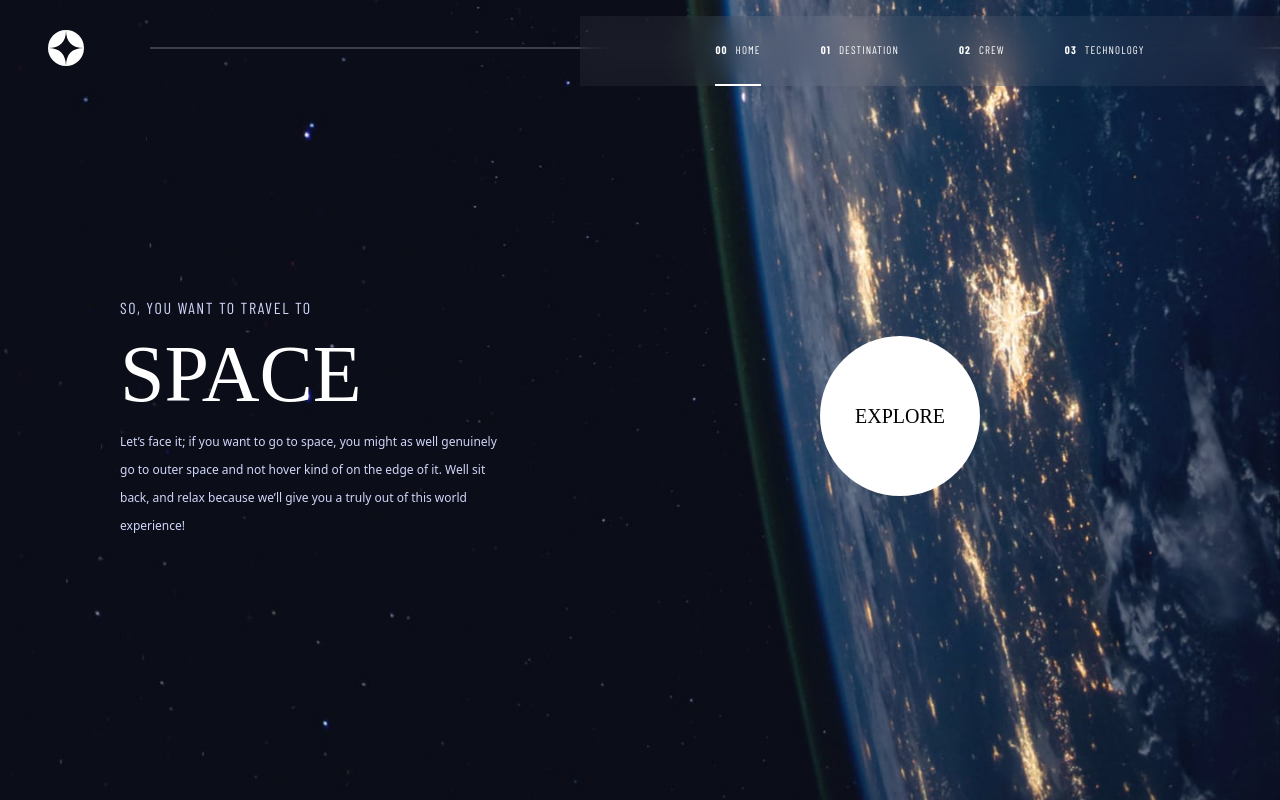
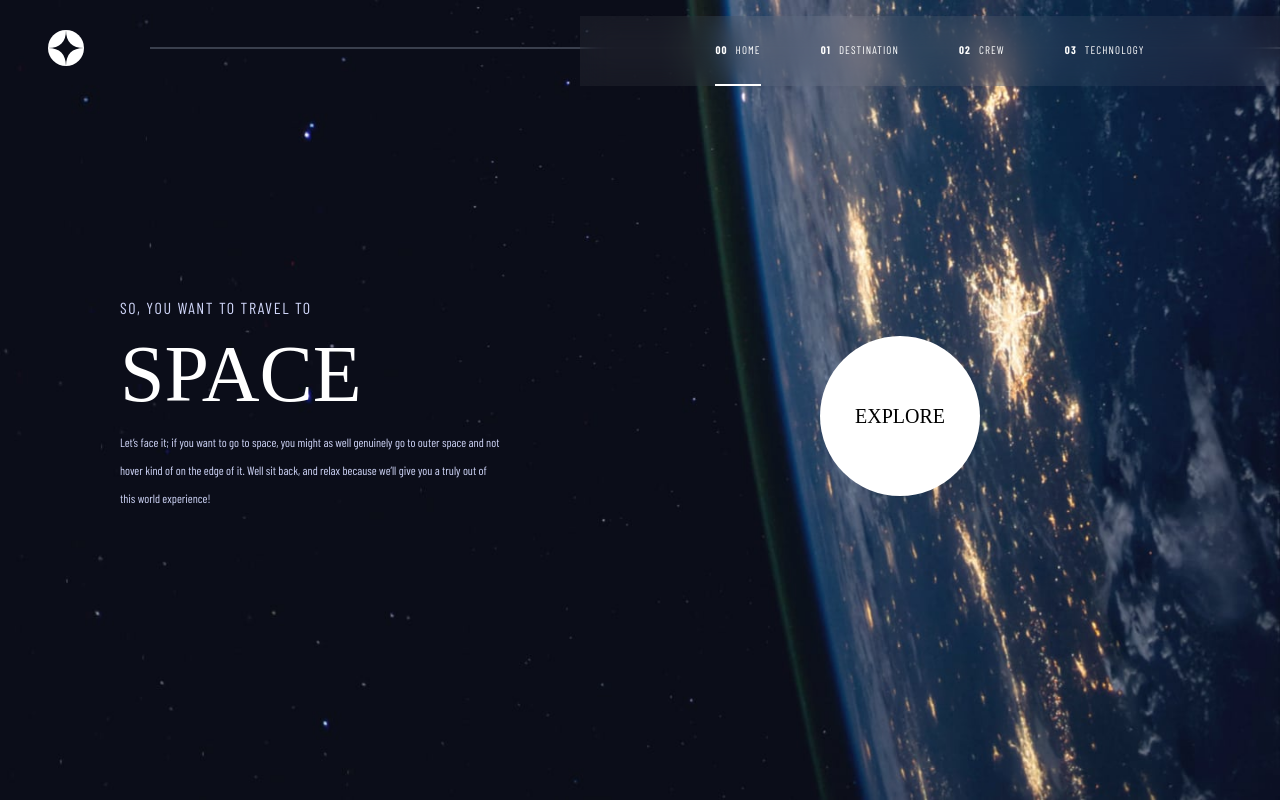
Before and after one commit to OpeyemiKol/space-tourism, a React (Vite) app: page / in a window 1280 px wide. Built offline with nearby package versions, Linux system fonts and the light colour scheme; a web font is replaced by a local one.

Commit message:
More updates

```diff
--- a/src/components/navbar.tsx
+++ b/src/components/navbar.tsx
@@ -101,7 +101,7 @@ function Navbar() {
                       : "border-r-4 border-transparent hover:border-gray-400"
                   }`}
                 >
-                  <span className="flex items-center gap-2">
+                  <span className="font-barlow flex text-[16px]  items-center gap-2">
                     <span className="font-bold">{link.id}</span>
                     <span>{link.name}</span>
                   </span>
--- a/src/pages/crew.tsx
+++ b/src/pages/crew.tsx
@@ -88,7 +88,7 @@ const Crew: React.FC = () => {
             />
 
             {/* gradient overlay */}
-            <div className="absolute bottom-0 left-0 w-full h-24 bg-gradient-to-t from-black to-transparent z-20 md:hidden lg:block" />
+            <div className="absolute bottom-0 left-0 w-full h-14 bg-gradient-to-t from-black to-transparent z-20 md:hidden lg:block" />
           </div>
         </div>
       </div>
--- a/src/pages/homepage.tsx
+++ b/src/pages/homepage.tsx
@@ -13,7 +13,7 @@ const Homepage: React.FC = () => {
           SPACE
         </h1>
 
-        <p className="lg:w-[380px] text-[16px] text-custom md:text-[16px] lg:text-[12px] leading-8 md:leading-7 mt-8 lg:mt-2">
+        <p className="lg:w-[380px] font-barlow text-[16px] text-custom md:text-[16px] lg:text-[12px] leading-8 md:leading-7 mt-8 lg:mt-2">
           Let’s face it; if you want to go to space, you might as well genuinely
           go to outer space and not hover kind of on the edge of it. Well sit
           back, and relax because we’ll give you a truly out of this world
```
